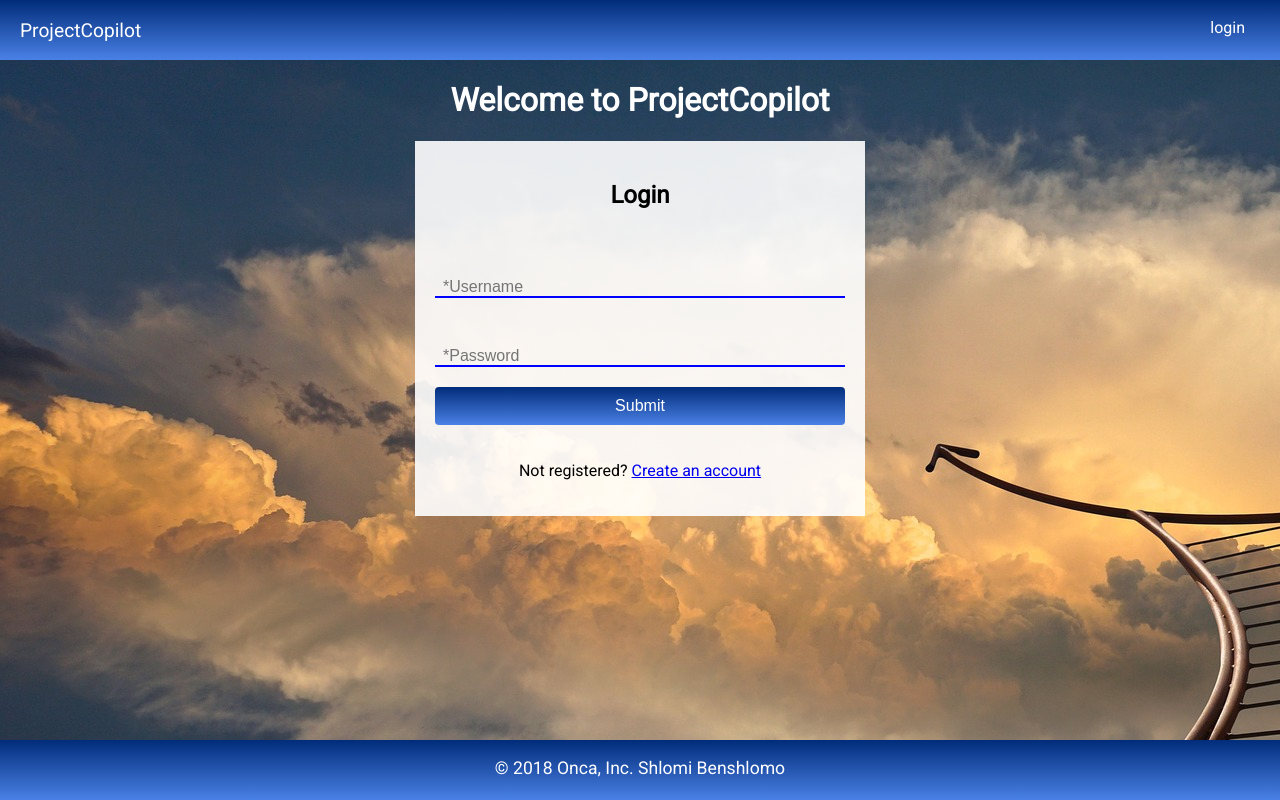
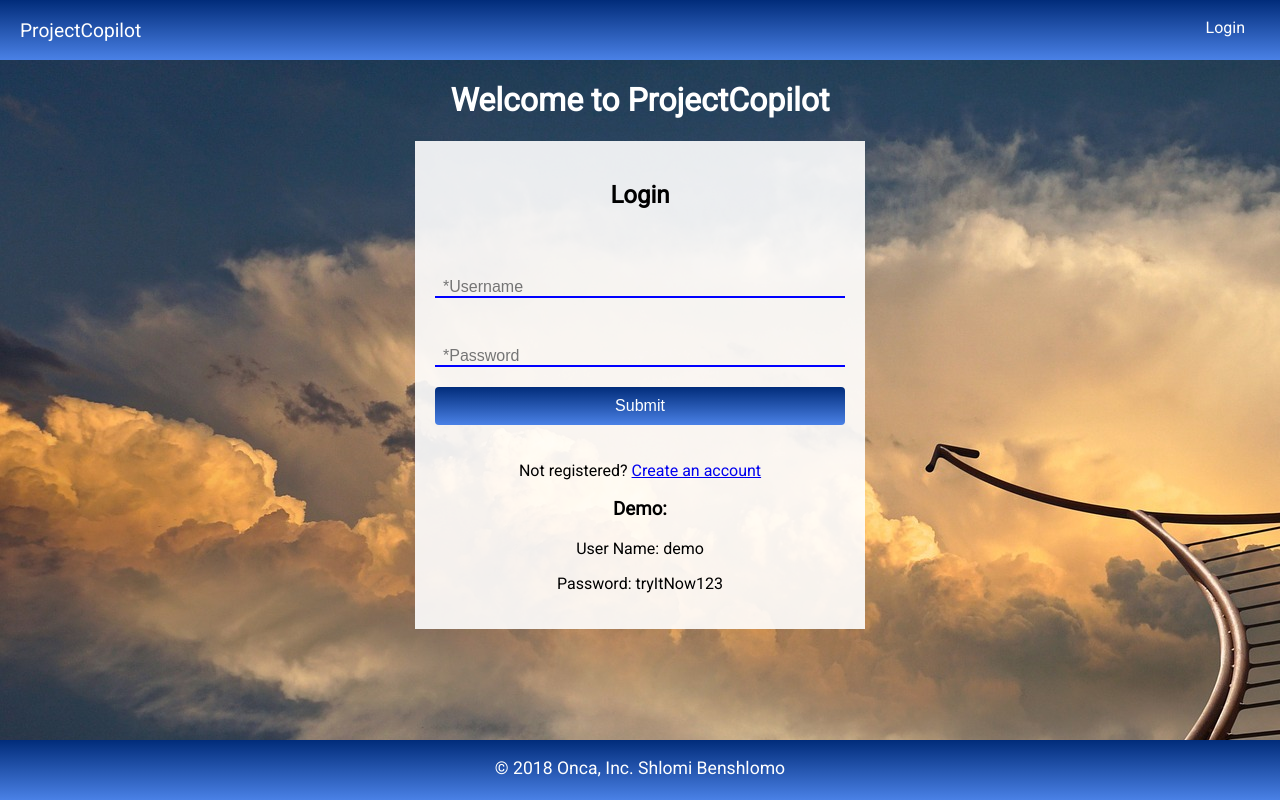
Before and after one commit to shlomibe21/project-copilot, a website: page public/login.html in a window 1280 px wide. Drawn offline with nearby package versions, Linux system fonts and the light colour scheme.

Commit message:
Made some changes according to a feedback from Austen Weinhart from Thinkful. 1. Added favicon 2. Added demo login information to login page. 3. Capitalized Login/Logout on navbar

```diff
--- a/public/css/main.css
+++ b/public/css/main.css
@@ -317,6 +317,7 @@ form label {
 }
 
 .buttons-bar {
+    padding-top: 20px;
     padding-bottom: 5px;
     border-top: 3px solid purple;
 }
--- a/public/js/authentication.js
+++ b/public/js/authentication.js
@@ -16,14 +16,14 @@ else {
 function displayLoggedInInfo() {
     return `
         <a href="/projects-list.html" class="top-nav-link">Projects</a>
-		<a href="/" class="logout-link top-nav-link">logout</a>
+		<a href="/" class="logout-link top-nav-link">Logout</a>
 	`
 }
 
 // Display related information in case that user is not authenticated
 function displayLoggedOutInfo() {
     return `
-    <a href="/login.html" class="login-link top-nav-link">login</a>
+    <a href="/login.html" class="login-link top-nav-link">Login</a>
 	`
 }
 
--- a/public/login.html
+++ b/public/login.html
@@ -4,6 +4,7 @@
 <head>
     <title>ProjectCopilot</title>
     <meta charset="UTF-8">
+    <link rel="shortcut icon" href="./images/time-3040144_640.jpg" id="favicon">
     <!-- Responsive viewport tag, tells small screens that it's responsive -->
     <meta name="viewport" content="width=device-width, initial-scale=1.0">
     <link href="https://fonts.googleapis.com/css?family=Philosopher:700|Roboto" rel="stylesheet">
@@ -42,6 +43,9 @@
                 <p>Not registered?
                     <a href="/register.html">Create an account</a>
                 </p>
+                <h3>Demo:</h3>
+                <p>User Name: demo</p>
+                <p>Password: tryItNow123</p>
             </div>
         </form>
     </main>
```
Also changed, not shown: public/index.html (+1 -0 lines), public/project-create.html (+1 -0 lines), public/project-delete.html (+1 -0 lines), public/project-read.html (+1 -0 lines), public/project-update.html (+1 -0 lines), public/projects-list.html (+1 -0 lines), public/register.html (+1 -0 lines), public/images/time-3040144_640.jpg (added).
